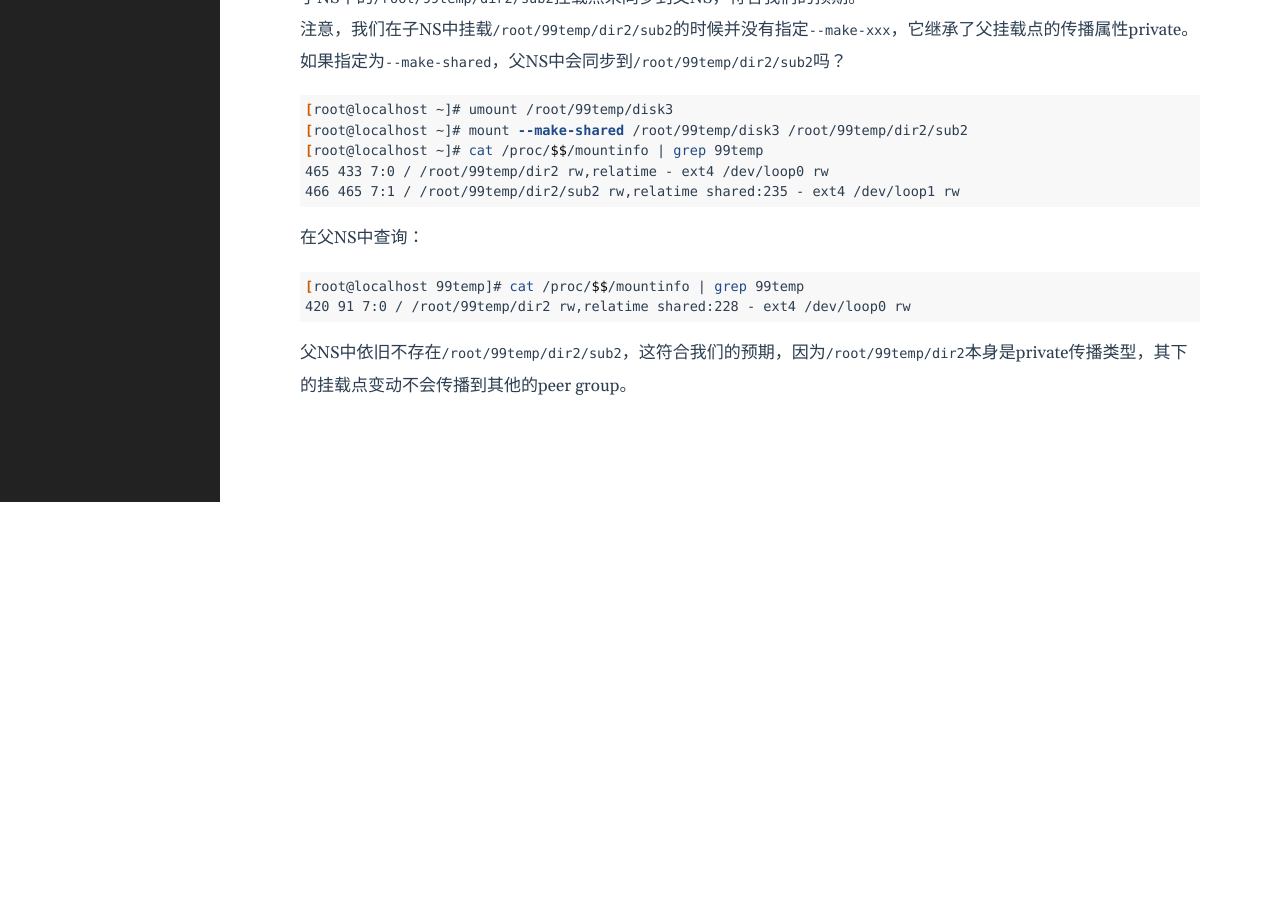
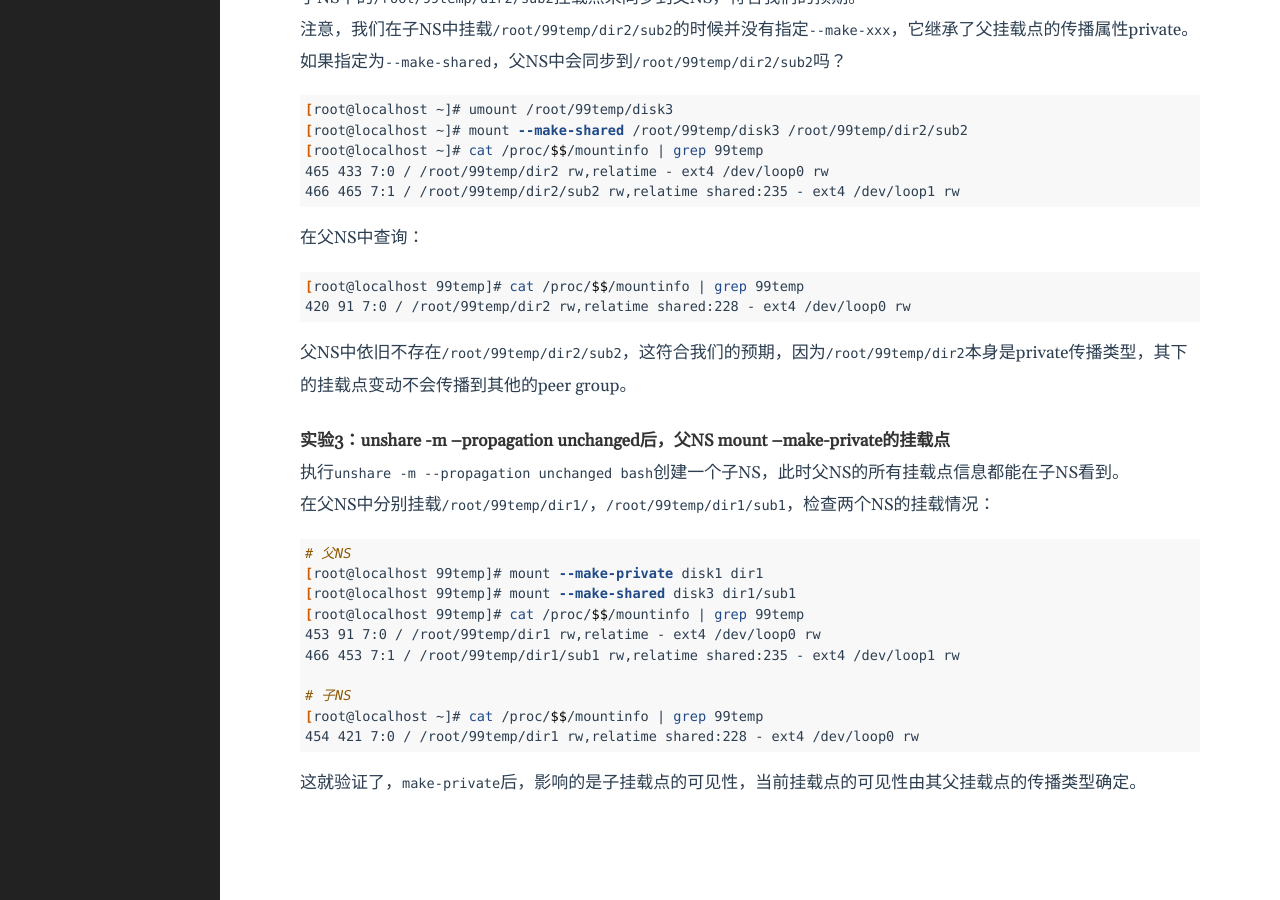
Before and after one commit to lclgo/lclgo.github.io, a Jekyll site: the page built from _posts/kernel/2023-12-25-mount.md, in a window 1280 px wide and 900 px high, scrolled down 2399 px. Built offline with Jekyll 4.4.1, drawn with Linux system fonts in a browser that asks for light colours; before the commit the page ends 2901 px from its top, so only the background shows below that; some of the changed text lies outside the part shown.

Commit message:
update mount propagation type

````diff
--- a/_posts/kernel/2023-12-25-mount.md
+++ b/_posts/kernel/2023-12-25-mount.md
@@ -16,7 +16,7 @@ date: 2023-12-25 17:00:00 +0800
 
 <https://www.cnblogs.com/sparkdev/p/9045563.html>
 
-**挂载点默认继承父挂载点的传播属性。**
+**挂载点默认继承父挂载点的传播属性。传播属性指的per挂载点的，而对应的可见性是此挂载点的下属子挂载点。**
 
 <https://lwn.net/Articles/690679/>
 
@@ -132,3 +132,24 @@ root@localhost 99temp]# cat /proc/$$/mountinfo | grep 99temp
 ```
 
 父NS中依旧不存在`/root/99temp/dir2/sub2`，这符合我们的预期，因为`/root/99temp/dir2`本身是private传播类型，其下的挂载点变动不会传播到其他的peer group。
+
+#### 实验3：unshare -m --propagation unchanged后，父NS mount --make-private的挂载点
+
+执行`unshare -m --propagation unchanged bash`创建一个子NS，此时父NS的所有挂载点信息都能在子NS看到。
+
+在父NS中分别挂载`/root/99temp/dir1/`，`/root/99temp/dir1/sub1`，检查两个NS的挂载情况：
+
+```bash
+# 父NS
+[root@localhost 99temp]# mount --make-private disk1 dir1
+[root@localhost 99temp]# mount --make-shared disk3 dir1/sub1
+[root@localhost 99temp]# cat /proc/$$/mountinfo | grep 99temp
+453 91 7:0 / /root/99temp/dir1 rw,relatime - ext4 /dev/loop0 rw
+466 453 7:1 / /root/99temp/dir1/sub1 rw,relatime shared:235 - ext4 /dev/loop1 rw
+
+# 子NS
+[root@localhost ~]# cat /proc/$$/mountinfo | grep 99temp
+454 421 7:0 / /root/99temp/dir1 rw,relatime shared:228 - ext4 /dev/loop0 rw
+```
+
+这就验证了，`make-private`后，影响的是子挂载点的可见性，当前挂载点的可见性由其父挂载点的传播类型确定。
````
